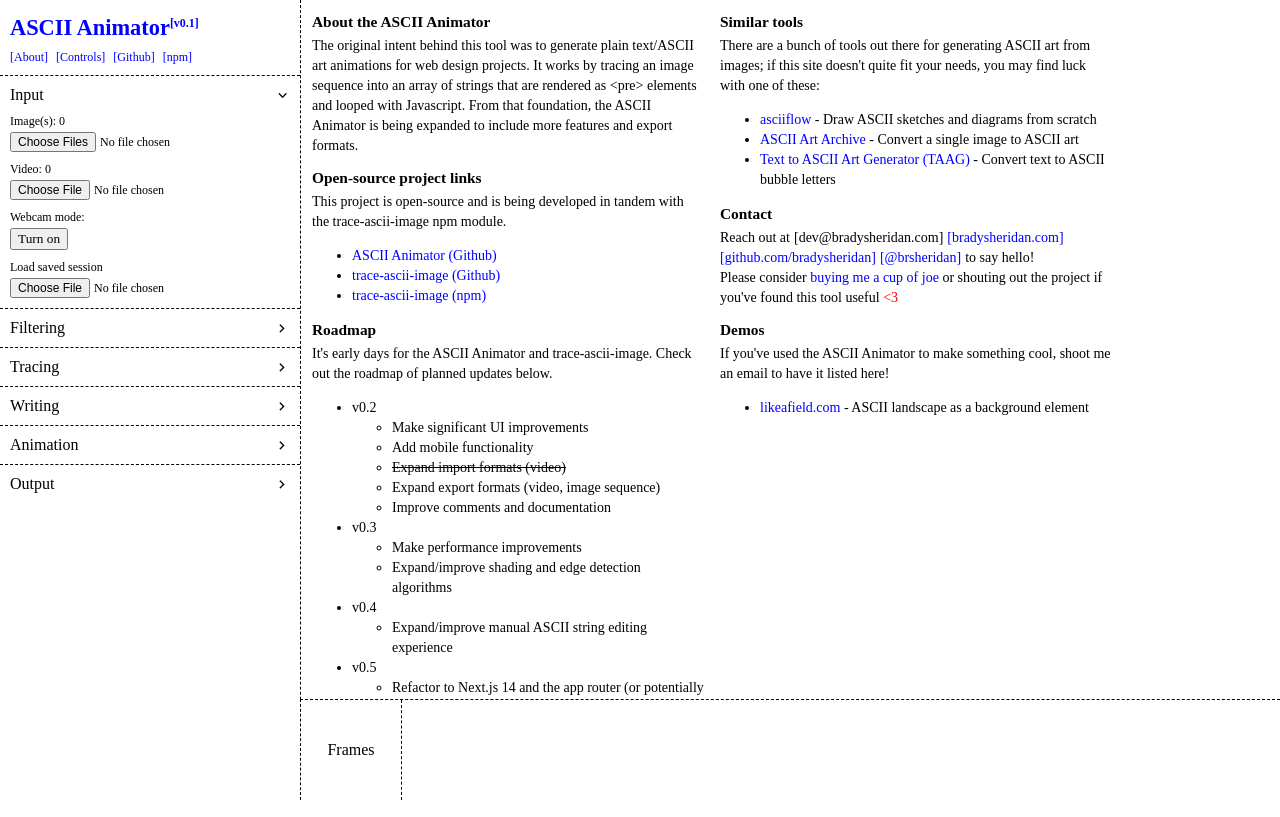
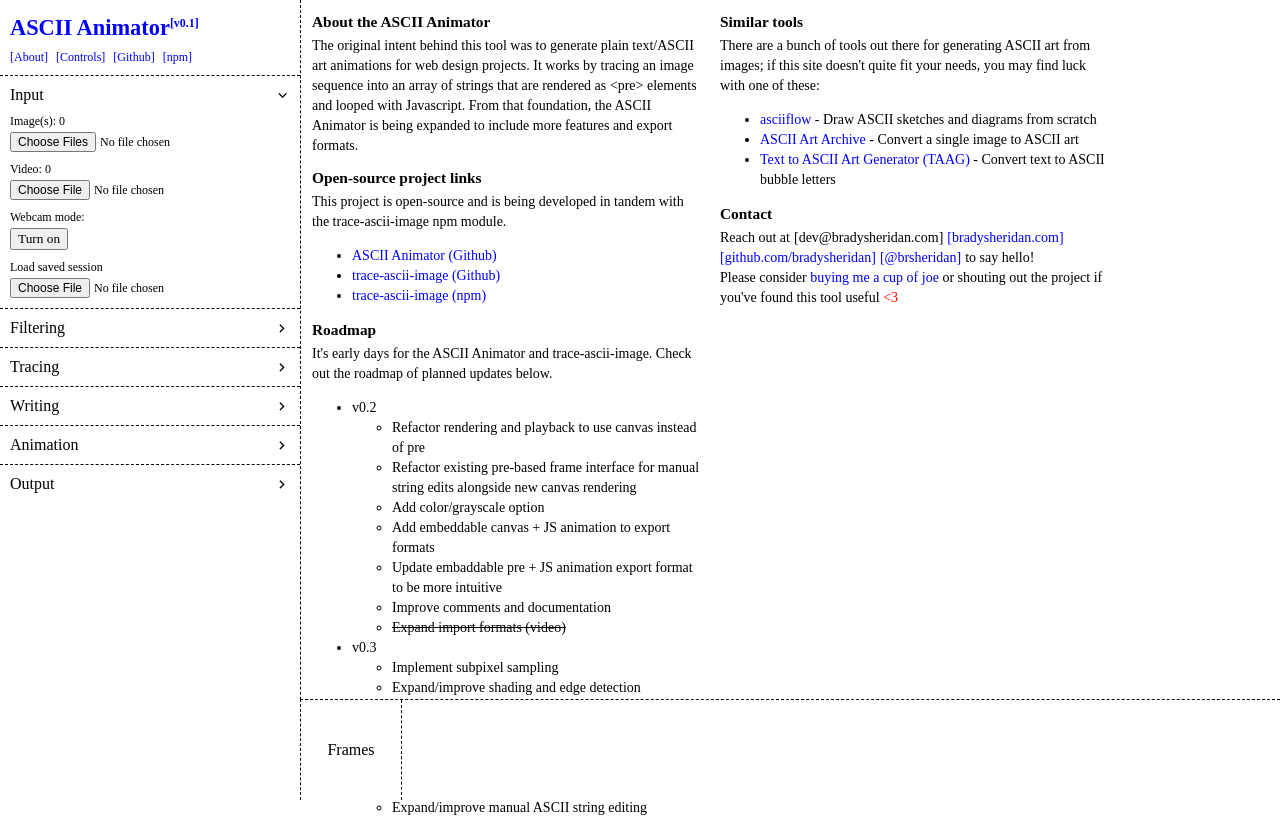
Before and after one commit to bradysheridan/ascii-animator, a Next.js app: page /about in a window 1280 px wide. Shown: the top 817 px of the page. Built offline with nearby package versions, Linux system fonts and the light colour scheme.

Commit message:
update roadmap

```diff
--- a/src/pages/about.js
+++ b/src/pages/about.js
@@ -27,22 +27,28 @@
         <ul>
           <li>v0.2</li>
           <ul className="mt-0">
-            <li>Make significant UI improvements</li>
-            <li>Add mobile functionality</li>
+            <li>Refactor rendering and playback to use canvas instead of pre</li>
+            <li>Refactor existing pre-based frame interface for manual string edits alongside new canvas rendering</li>
+            <li>Add color/grayscale option</li>
+            <li>Add embeddable canvas + JS animation to export formats</li>
+            <li>Update embaddable pre + JS  animation export format to be more intuitive</li>
+            <li>Improve comments and documentation</li>
             <li className="line-through">Expand import formats (video)</li>
-            <li>Expand export formats (video, image sequence)</li>
-            <li>Improve comments and documentation</li>
           </ul>
 
           <li>v0.3</li>
           <ul className="mt-0">
-            <li>Make performance improvements</li>
+            <li>Implement subpixel sampling</li>
             <li>Expand/improve shading and edge detection algorithms</li>
+            <li>Expand export formats (video, GIF)</li>
+            <li>UI improvements</li>
           </ul>
 
           <li>v0.4</li>
           <ul className="mt-0">
+            <li>Improve mobile functionality</li>
             <li>Expand/improve manual ASCII string editing experience</li>
+            <li>Add state caching</li>
           </ul>
 
           <li>v0.5</li>
@@ -50,7 +56,7 @@
             <li>Refactor to Next.js 14 and the app router (or potentially Astro)</li>
           </ul>
 
-          <li>V??</li>
+          <li>V?.?</li>
           <ul className="mt-0">
             <li>Add AI image generation to input methods</li>
           </ul>
@@ -94,14 +100,6 @@
         <p>
           Please consider <a href="https://buymeacoffee.com/devq" target="_blank">buying me a cup of joe</a> or shouting out the project if you've found this tool useful <span className="text-[red]">{"<3"}</span>
         </p>
-
-        <h2>Demos</h2>
-        <p>
-          If you've used the ASCII Animator to make something cool, shoot me an email to have it listed here!
-        </p>
-        <ul>
-          <li><a href="https://www.likeafield.com/" target="_blank">likeafield.com</a> - ASCII landscape as a background element</li>
-        </ul>
       </div>
     </div>
   )
```
Also changed, not shown: 1 other file (tests, documents, lock files or other folders).
